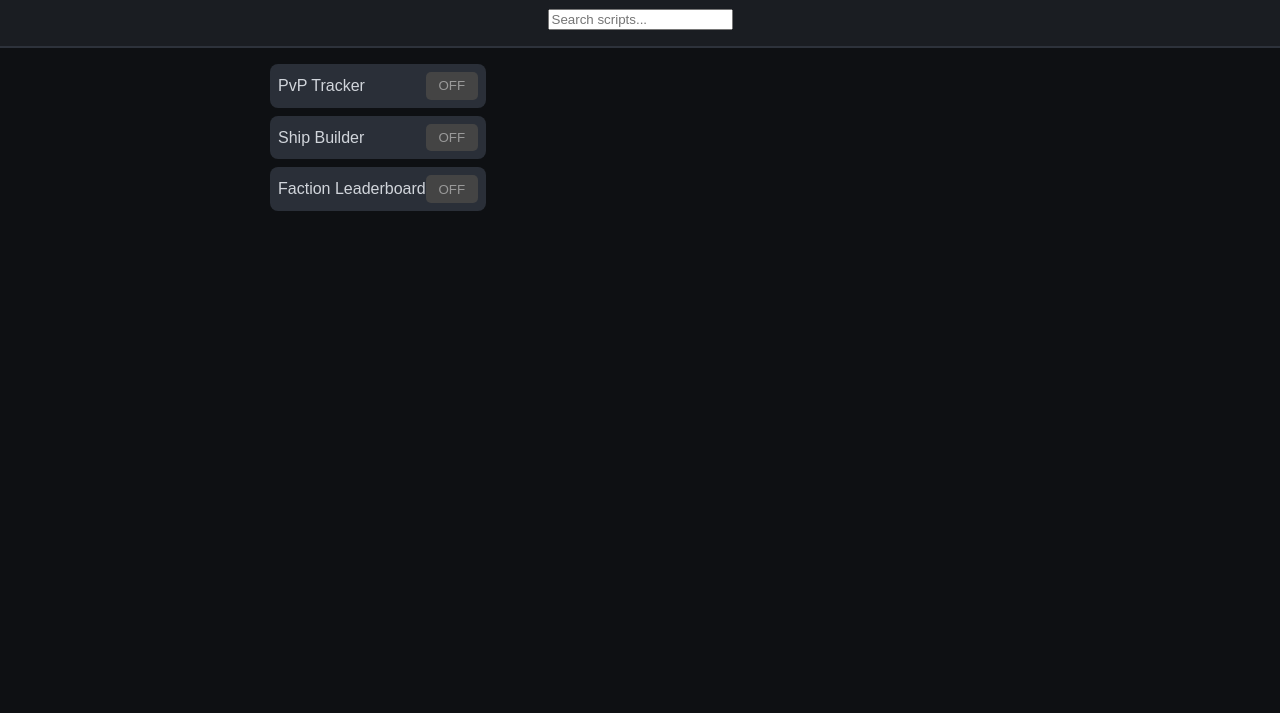
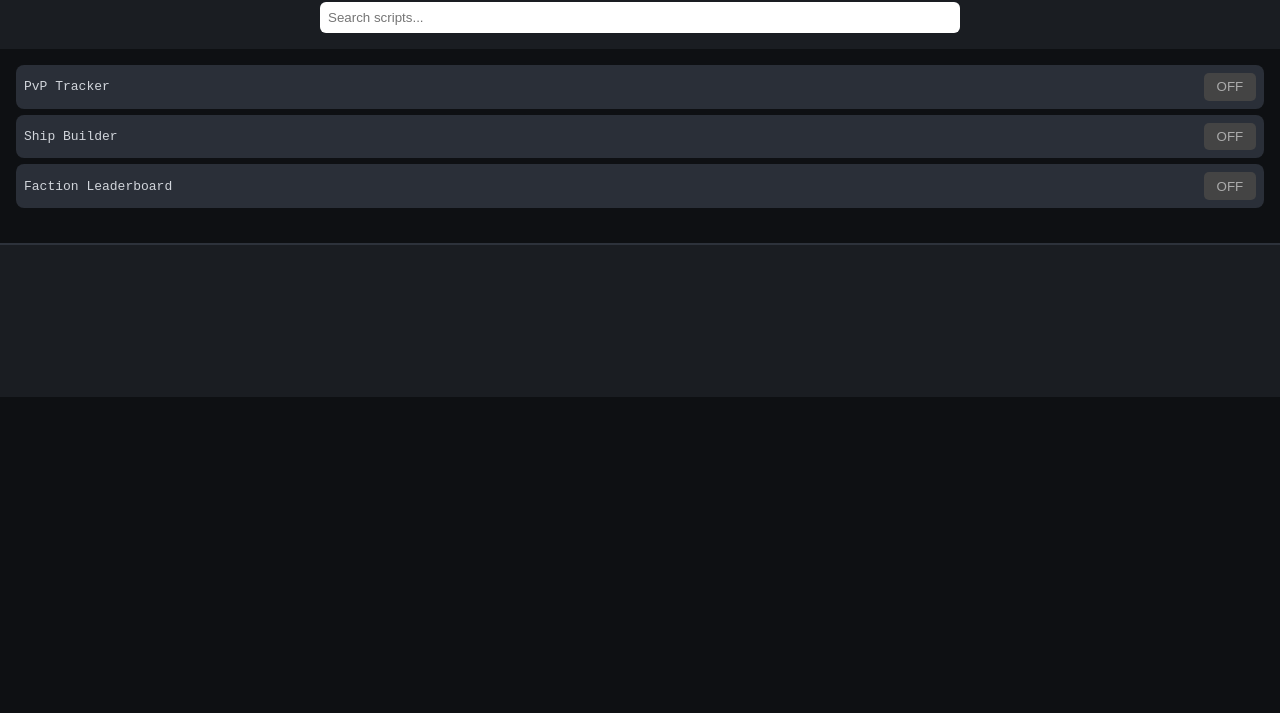
Before and after one commit to cmoney53/x33, a plain HTML site: page index.html in a window 1280 px wide. Shown: the part 87-800 px from the top of the page. Drawn offline with Linux system fonts and the light colour scheme.

Commit message:
Update style.css

```diff
--- a/style.css
+++ b/style.css
@@ -1,38 +1,37 @@
 body {
   background: #0e1013;
   color: #d1d5db;
-  font-family: sans-serif;
+  font-family: monospace;
   margin: 0;
   padding: 0;
 }
 
 header {
+  padding: 1rem;
   background: #1a1d22;
-  padding: 1rem;
   text-align: center;
-  border-bottom: 2px solid #2d323b;
 }
 
-h1 { color: #22d3ee; }
-
-main {
-  display: flex;
-  justify-content: space-around;
-  padding: 1rem;
-  gap: 1rem;
+#search {
+  padding: 0.5rem;
+  border-radius: 6px;
+  border: none;
+  width: 50%;
+  margin-top: 0.5rem;
 }
 
-#script-list, #output {
-  background: #1e2228;
+#scripts {
+  display: flex;
+  flex-direction: column;
   padding: 1rem;
-  border-radius: 10px;
-  width: 45%;
+  max-height: 70vh;
+  overflow-y: auto;
 }
 
 .script-card {
   background: #2a2f38;
-  margin-bottom: 0.5rem;
-  padding: 0.5rem;
+  margin-bottom: 6px;
+  padding: 8px;
   border-radius: 8px;
   display: flex;
   justify-content: space-between;
@@ -46,7 +45,16 @@ button {
   border-radius: 5px;
   cursor: pointer;
 }
+
 button.off {
   background: #444;
-  color: #999;
+  color: #aaa;
 }
+
+#console {
+  padding: 1rem;
+  background: #1a1d22;
+  height: 120px;
+  overflow-y: auto;
+  border-top: 2px solid #2d323b;
+}
```
